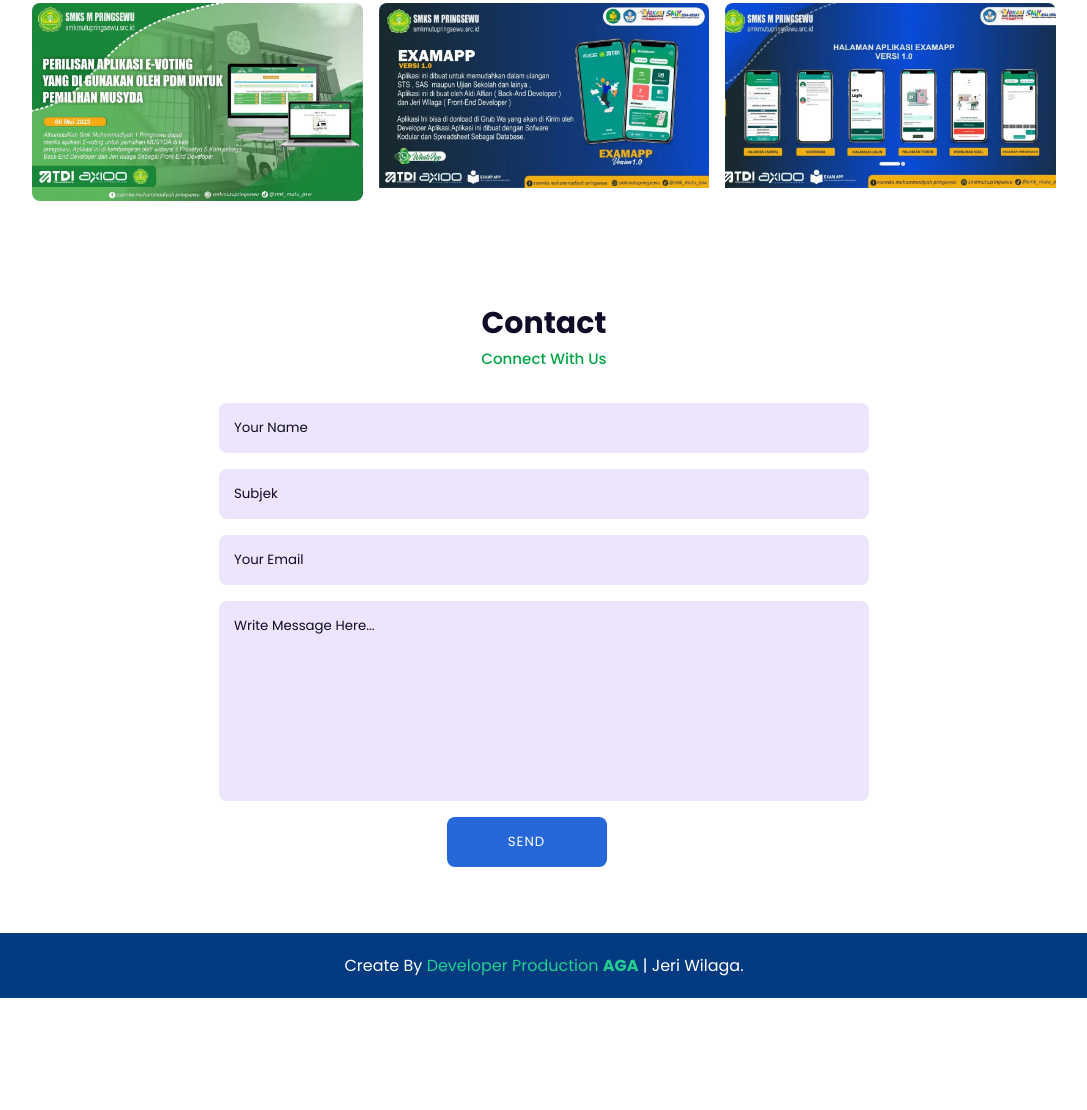
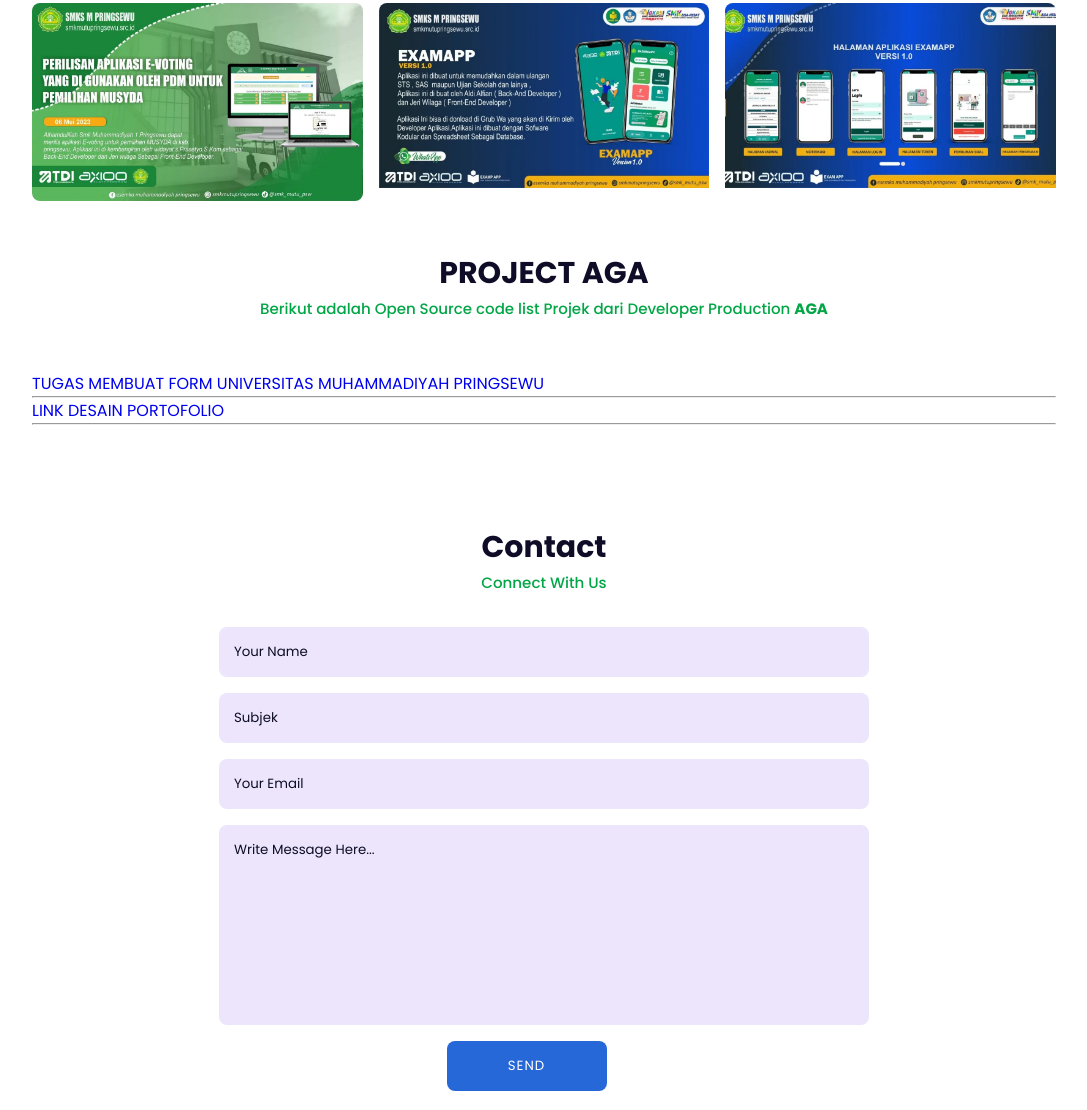
Before and after one commit to jeriwilaga/Portofolio, a plain HTML site: page index.html in a window 1280 px wide. Shown: the part 3012-4122 px from the top of the page, without its empty margins (96-1183 px from the left). Before the commit the page ends 4010 px from the top, so only its background shows below. Drawn offline with nearby package versions, Linux system fonts and the light colour scheme.

Commit message:
index.html

```diff
--- a/index.html
+++ b/index.html
@@ -8,8 +8,7 @@
     <!-- Link To CSS -->
     <link rel="stylesheet" href="./css/style.css">
     <!-- Box Icons -->
-    <link rel="stylesheet"
-  href="https://cdn.jsdelivr.net/npm/boxicons@latest/css/boxicons.min.css">
+    <link rel="stylesheet"href="https://cdn.jsdelivr.net/npm/boxicons@latest/css/boxicons.min.css">
 
 </head>
 <body>
@@ -203,6 +202,21 @@
             </div>
 
         </div>
+        <section class="services" id="services">
+            <div class="heading">
+                <h2>PROJECT AGA</h2>
+                <span>Berikut adalah Open Source code list Projek dari Developer Production <strong>AGA</strong></span>
+            </div>
+            </section>
+            <div class="container">
+            <ul class="list-group">
+              <li class="list-group-item"><a href="https://github.com/jeriwilaga/TUGAS-FORM-UMPRI">TUGAS MEMBUAT FORM UNIVERSITAS MUHAMMADIYAH PRINGSEWU<a></li>
+                <hr>
+              <li class="list-group-item"><a href="https://github.com/jeriwilaga/source-code-portofolio">LINK DESAIN PORTOFOLIO<a></li>
+                <hr>
+            </ul>
+          </div>
+
     </section>
     <!-- Contact -->
     <section class="contact" id="contact">
```
